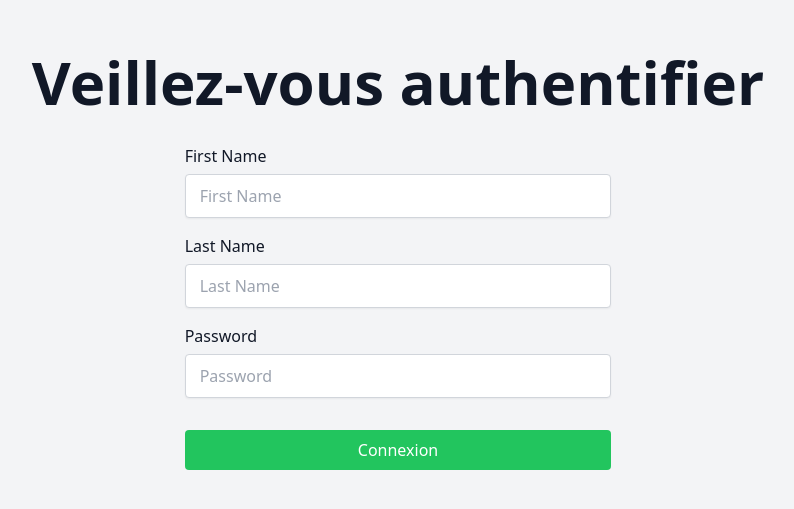
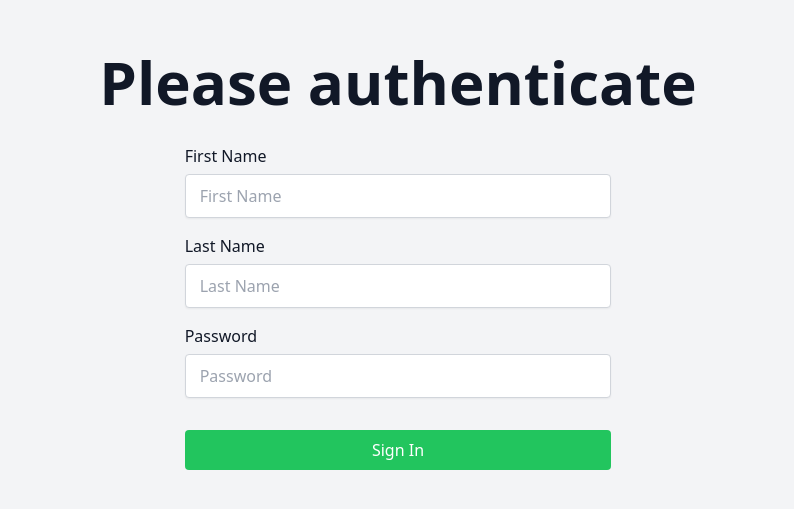
Before and after one commit to AugustinMauroy/scholarsuite, a Next.js app: page /signin in a window 1280 px wide. Shown: the part 139-648 px from the top of the page, without its empty margins (242-1036 px from the left). Built offline with nearby package versions, Linux system fonts and the light colour scheme; no server answers.

Commit message:
feat(i18n): introduce (#8)

```diff
--- a/app/layout.tsx
+++ b/app/layout.tsx
@@ -1,20 +1,43 @@
+import { getTranslations } from 'next-intl/server';
 import AuthProvider from '@/providers/auth';
+import LocaleProvider from '@/providers/locale';
+import { getLanguage, getTimeZone, getMessages } from '@/lib/i18n';
 import type { Metadata } from 'next';
 import type { FC, PropsWithChildren } from 'react';
 import '@/styles/globals.css';
 
-const metadata: Metadata = {
-  title: 'Example App',
-  description: "Next.js example app. It's awesome!",
+const generateMetadata = async (): Promise<Metadata> => {
+  const t = await getTranslations('app.metadata');
+
+  return {
+    title: t('title'),
+    description: t('description'),
+    // @TODO use .env to set the base URL
+    metadataBase: new URL(`http://localhost:3000`),
+  };
 };
 
-const RootLayout: FC<PropsWithChildren> = ({ children }) => (
-  <html lang="en">
-    <body>
-      <AuthProvider>{children}</AuthProvider>
-    </body>
-  </html>
-);
+const RootLayout: FC<PropsWithChildren> = async ({ children }) => {
+  const language = getLanguage();
+  const timeZone = getTimeZone();
+  const messages = await getMessages(language);
 
-export { metadata };
+  return (
+    <html lang={language}>
+      <body>
+        <AuthProvider>
+          <LocaleProvider
+            locale={language}
+            messages={messages}
+            timeZone={timeZone}
+          >
+            {children}
+          </LocaleProvider>
+        </AuthProvider>
+      </body>
+    </html>
+  );
+};
+
+export { generateMetadata };
 export default RootLayout;
--- a/app/not-found.tsx
+++ b/app/not-found.tsx
@@ -1,17 +1,22 @@
+import { getTranslations } from 'next-intl/server';
 import { ArrowRightIcon } from '@heroicons/react/20/solid';
 import Link from 'next/link';
 import style from './not-found.module.css';
 import type { FC } from 'react';
 
-const NotFoundPage: FC = () => (
+const NotFoundPage: FC = async () => {
+  const t = await getTranslations('app.notFound');
+
+  return (
     <main className={style.notFound}>
-    <h1>404 - Not Found</h1>
-    <p>The page you requested could not be found.</p>
+      <h1>{t('title')}</h1>
+      <p>{t('description')}</p>
       <Link href="/">
-      Go back home
+        {t('backHome')}
         <ArrowRightIcon />
       </Link>
     </main>
   );
+};
 
 export default NotFoundPage;
--- a/app/signin/page.tsx
+++ b/app/signin/page.tsx
@@ -1,4 +1,5 @@
 'use client';
+import { useTranslations } from 'next-intl';
 import { useRouter } from 'next/navigation';
 import { signIn, useSession } from 'next-auth/react';
 import Input from '@/components/Common/Input';
@@ -6,6 +7,7 @@ import Button from '@/components/Common/Button';
 import type { FC, FormEvent } from 'react';
 
 const Page: FC = () => {
+  const t = useTranslations('app.signin');
   const router = useRouter();
   const { data: session } = useSession();
 
@@ -24,23 +26,29 @@ const Page: FC = () => {
 
   return (
     <main className="flex h-screen w-screen flex-col items-center justify-center gap-8">
-      <h1 className="text-center text-6xl font-bold">
-        Veillez-vous authentifier
-      </h1>
+      <h1 className="text-center text-6xl font-bold">{t('title')}</h1>
       <form
         className="flex w-2/3 flex-col gap-2 lg:w-1/3 lg:gap-4"
         onSubmit={handleSubmit}
       >
-        <Input label="First Name" placeholder="First Name" name="firstName" />
-        <Input label="Last Name" placeholder="Last Name" name="lastName" />
         <Input
-          label="Password"
-          placeholder="Password"
+          label={t('firstName')}
+          placeholder={t('firstName')}
+          name="firstName"
+        />
+        <Input
+          label={t('lastName')}
+          placeholder={t('lastName')}
+          name="lastName"
+        />
+        <Input
+          label={t('password')}
+          placeholder={t('password')}
           type="password"
           name="password"
         />
         <Button type="submit" className="mt-4">
-          Connexion
+          {t('submit')}
         </Button>
       </form>
     </main>
--- /dev/null
+++ b/i18n/config.json
@@ -0,0 +1,21 @@
+[
+  {
+    "code": "en",
+    "localName": "English",
+    "name": "English",
+    "langDir": "ltr",
+    "dateFormat": "MM.DD.YYYY",
+    "hrefLang": "en-US",
+    "enabled": true,
+    "default": true
+  },
+  {
+    "code": "fr",
+    "localName": "Français",
+    "name": "French",
+    "langDir": "ltr",
+    "dateFormat": "DD.MM.YYYY",
+    "hrefLang": "fr",
+    "enabled": true
+  }
+]
--- /dev/null
+++ b/i18n/locales/en.json
@@ -0,0 +1,20 @@
+{
+  "app": {
+    "metadata": {
+      "title": "SchoolarSuite",
+      "description": ""
+    },
+    "notFound": {
+      "title": "404 - Not Found",
+      "description": "The page you requested could not be found.",
+      "backHome": "Go back home"
+    },
+    "signin": {
+      "title": "Please authenticate",
+      "firstName": "First Name",
+      "lastName": "Last Name",
+      "password": "Password",
+      "submit": "Sign In"
+    }
+  }
+}
--- /dev/null
+++ b/lib/i18n.ts
@@ -0,0 +1,57 @@
+import { headers } from 'next/headers';
+import localeConfig from '@/i18n/config.json' assert { type: 'json' };
+
+export const getLanguage = () => {
+  const headersList = headers();
+  const acceptLanguage = headersList.get('accept-language');
+  const languages = acceptLanguage
+    ?.split(',')
+    .map(lang => lang.split(';')[0])[1];
+
+  return languages || 'en';
+};
+
+export const getTimeZone = () => {
+  const headersList = headers();
+  const timeZone = headersList.get('time-zone');
+
+  return timeZone || 'UTC';
+};
+
+// As set of available and enabled locales for the website
+// This is used for allowing us to redirect the user to any
+// of the available locales that we have enabled on the website
+export const availableLocales = localeConfig.filter(locale => locale.enabled);
+
+// This gives an easy way of accessing all available locale codes
+export const availableLocaleCodes = availableLocales.map(locale => locale.code);
+
+// This provides the default locale information for the Next.js Application
+// This is marked by the unique `locale.default` property on the `en` locale
+export const defaultLocale = availableLocales.find(locale => locale.default);
+
+// Creates a Map of available locales for easy access
+export const availableLocalesMap = Object.fromEntries(
+  localeConfig.map(locale => [locale.code, locale])
+);
+
+export const getMessages = (locale: string) => {
+  if (locale === 'en') {
+    // This enables HMR on the English Locale, so that instant refresh
+    // happens while we add/change texts on the source locale
+    return import('@/i18n/locales/en.json').then(f => f.default);
+  }
+
+  if (availableLocaleCodes.includes(locale)) {
+    // Other languages don't really require HMR as they will never be development languages
+    // so we can load them dynamically
+    return (
+      import(`../i18n/locales/${locale}.json`)
+        .then(f => f.default)
+        // add a fallback in case the locale file is not found
+        .catch(() => import('../i18n/locales/en.json').then(f => f.default))
+    );
+  }
+
+  throw new Error(`Unsupported locale: ${locale}`);
+};
--- a/package.json
+++ b/package.json
@@ -26,6 +26,7 @@
     "classnames": "~2.5.1",
     "next": "~14.1.4",
     "next-auth": "~4.24.7",
+    "next-intl": "~3.11.1",
     "prisma": "~5.12.1",
     "react": "~18.2.0",
     "react-dom": "~18.2.0"
--- /dev/null
+++ b/providers/locale.tsx
@@ -0,0 +1,11 @@
+'use client';
+import { IntlProvider } from 'next-intl';
+import type { FC, ComponentProps } from 'react';
+
+type LocalProviderProps = ComponentProps<typeof IntlProvider>;
+
+const LocaleProvider: FC<LocalProviderProps> = ({ children, ...props }) => (
+  <IntlProvider {...props}>{children}</IntlProvider>
+);
+
+export default LocaleProvider;
```
Also changed, not shown: 2 other files (tests, documents, lock files or other folders). Lines whose indentation alone changed are shown as unchanged.
